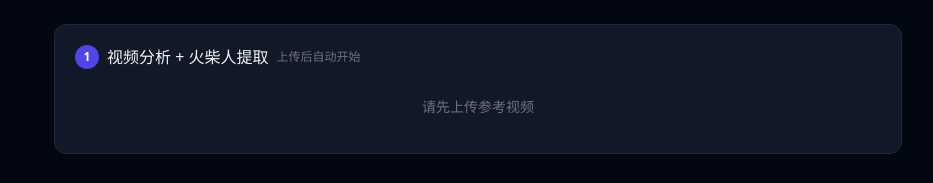
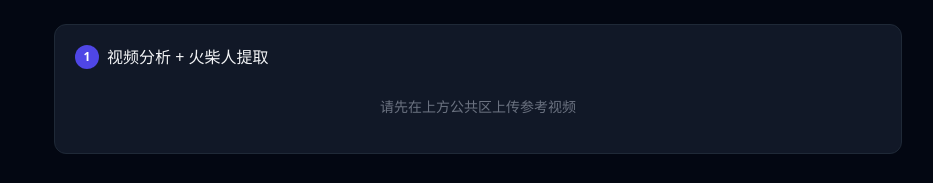
Before and after one commit to JasonWaker/ai-video-replace, a Vue app: page / in a window 1280 px wide. Shown: the part 291-474 px from the top of the page, without its empty margins (162-1095 px from the left). Built offline with nearby package versions, Linux system fonts and the light colour scheme.

Commit message:
fix: 火柴人手动按钮 + 切 tab 自动拆解
- 火柴人页签：上传后不自动跑，加'开始分析+提取火柴人'按钮
- MotionScript/FfmpegBeat watch 加 immediate:true，切过去自动跑

```diff
--- a/src/App.vue
+++ b/src/App.vue
@@ -123,10 +123,6 @@ function onVideoMeta() {
   videoW.value = v.videoWidth || 0
   videoH.value = v.videoHeight || 0
   duration.value = maxDuration.value
-  // 自动开始分析（火柴人页签）
-  if (tab.value === 'stickman' && step.value === 1 && videoFile.value) {
-    setTimeout(startAnalyze, 300)
-  }
 }
 
 function clearVideo() {
@@ -431,12 +427,17 @@ function restart() {
         <div class="flex items-center gap-2">
           <span class="w-6 h-6 rounded-full bg-indigo-600 text-white text-xs flex items-center justify-center font-bold">1</span>
           <span class="font-medium">视频分析 + 火柴人提取</span>
-          <span class="text-xs text-gray-500">上传后自动开始</span>
         </div>
         <div v-if="busy === 'analyzing'" class="text-sm text-indigo-300 py-4 text-center">
           🔍 正在分析要素 + 提取动作骨架…（约30-90秒）
         </div>
-        <div v-else-if="!videoFile" class="text-sm text-gray-500 py-4 text-center">请先上传参考视频</div>
+        <div v-else-if="!videoFile" class="text-sm text-gray-500 py-4 text-center">
+          请先在上方公共区上传参考视频
+        </div>
+        <button v-else @click="startAnalyze" :disabled="!!busy"
+          class="w-full py-3 bg-gradient-to-r from-indigo-600 to-purple-600 disabled:opacity-40 rounded-lg font-medium text-white">
+          🔍 开始分析 + 提取火柴人
+        </button>
       </div>
 
       <!-- ===== 步骤 2：分析结果 + 提示词微调 ===== -->
--- a/src/FfmpegBeat.vue
+++ b/src/FfmpegBeat.vue
@@ -43,7 +43,7 @@ watch(() => props.videoFile, async (file) => {
   if (file && step.value === 1) {
     await detectBeats(file)
   }
-})
+}, { immediate: true })
 
 // ====== 工具 ======
 async function postJSON(path, body) {
--- a/src/MotionScript.vue
+++ b/src/MotionScript.vue
@@ -190,7 +190,7 @@ watch(() => props.videoFile, (file) => {
   if (file && mode.value === 'analyze' && step.value === 1) {
     setTimeout(startAnalyze, 500)
   }
-})
+}, { immediate: true })
 
 async function startAnalyze() {
   if (!props.videoFile || busy.value) return
```
